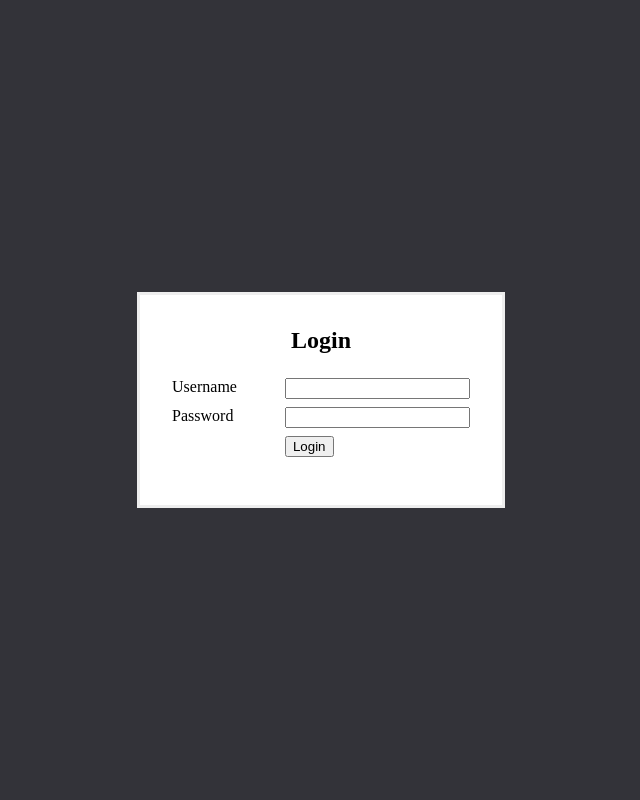
After one commit to laszlokorte/db-hierarchy, a Symfony app: template templates/security/login_form.html.twig in a window 1280 px wide. The commit adds this page. Shown: the whole page, without its empty margins (319-959 px from the left). Run offline with Twig, Linux system fonts and the light colour scheme; the template is opened without the code that fills it, so the values that code supplies are empty; some libraries are stand-ins or nearby versions.

Commit message:
add login

```diff
--- a/templates/base.html.twig
+++ b/templates/base.html.twig
@@ -1,5 +1,5 @@
 <!DOCTYPE html>
-<html>
+<html class="html-root">
     <head>
         {% block html_head %}
         <meta charset="UTF-8">
@@ -9,6 +9,15 @@
         {% block html_stylesheets %}
             {#{{ encore_entry_link_tags('app') }}#}
             <style>
+                .html-root {
+                    height: 100%;
+                }
+
+                .html-body {
+                    height: 100%;
+                    margin: 0;
+                }
+
                 .data-table {
                     min-width: 100%;
                 }
@@ -62,6 +71,53 @@
                     border: none;
                     border-radius: 3px;
                 }
+
+                .icon-link {
+                    text-decoration: none;
+                }
+
+                .plain-list {
+                    list-style: none;
+                    margin: 0;
+                    padding: 0;
+                }
+
+                .flash-message {
+                    padding: 1em;
+                    margin: 0.5em 0;
+                }
+
+                .flash-message.success {
+                    background: #ccffcc;
+                }
+
+                .prompt-box {
+                    border: 3px solid #eee;
+                    padding: 2em;
+                    background: #fff;
+                }
+
+                .prompt-titel {
+                    margin: 0 0 1em;
+                    text-align: center;
+                }
+
+                .prompt-container {
+                    height: 100%;
+                    display: grid;
+                    align-items: center;
+                    justify-content: center;
+                    background: #333339;
+                }
+
+                .prompt-error {
+                    text-align: center;
+                    color: #a00;
+                }
+
+                a:not([class]) {
+                    color: #034;
+                }
             </style>
         {% endblock %}
 
@@ -70,7 +126,7 @@
         {% endblock %}
         {% endblock %}
     </head>
-    <body>
+    <body class="html-body">
         {% block html_body %}
 
             {% block area_main %}
--- a/templates/hierarchy/edit_node.html.twig
+++ b/templates/hierarchy/edit_node.html.twig
@@ -22,7 +22,7 @@
 
 <form action="{{ path('update_node',{key: key, id:id}) }}" method="post" accept-charset="utf-8">
     <dl class="form-container">{% for field in fields %}
-        <dt class="form-container-label"><label for="field_{{field}}">{{field|capitalize}}</label> <a href="{{ path('show_node_field',{key, id, field}) }}" title="" target="_blank">View</a></dt>
+        <dt class="form-container-label"><label for="field_{{field}}">{{field|capitalize}}</label><a class="icon-link" href="{{ path('show_node_field',{key, id, field}) }}" title="" target="_blank">➥</a></dt>
         <dd class="form-container-field">
         <input type="text" id="field_{{field}}" name="field[{{field}}]" value="{{ node.self[field]|join }}">
     {% endfor %}</dd>
--- a/templates/hierarchy/show_node.html.twig
+++ b/templates/hierarchy/show_node.html.twig
@@ -42,7 +42,7 @@
 
 <form action="{{ path('update_node',{key: key, id:id}) }}" method="post" accept-charset="utf-8">
     <dl class="form-container">{% for field in fields %}
-        <dt class="form-container-label"><label for="field_{{field}}">{{field|capitalize}}</label> <a href="{{ path('show_node_field',{key, id, field}) }}" title="">View</a></dt>
+        <dt class="form-container-label"><label for="field_{{field}}">{{field|capitalize}}</label><a class="icon-link" href="{{ path('show_node_field',{key, id, field}) }}" title="" target="_blank">➥</a></dt>
         <dd class="form-container-field">
         <input type="text" id="field_{{field}}" name="field[{{field}}]" value="{{ node.self[field]|join }}">
     {% endfor %}</dd>
--- /dev/null
+++ b/templates/security/login_form.html.twig
@@ -0,0 +1,38 @@
+{% extends 'base.html.twig' %}
+
+{% block html_body %}
+    <div class="prompt-container">
+    	<div class="prompt-box">
+    		<h2 class="prompt-titel">Login</h2>
+
+    		<form action="{{ path('security_login') }}" method="post" accept-charset="utf-8">
+
+    		{% if error %}
+    			<p class="prompt-error">
+    				{{ error.messageKey|trans(error.messageData, 'security') }}
+    			</p>
+    		{% endif %}
+
+    			<div class="prompt-body">
+    				<dl class="form-container">
+				        <dt class="form-container-label"><label for="">Username</label></dt>
+				        <dd class="form-container-field">
+				        	<input type="text" name="_username" value="{{lastUsername}}">
+				        </dd>
+				        <dt class="form-container-label"><label for="">Password</label></dt>
+				        <dd class="form-container-field">
+				        	<input type="password" name="_password">
+				        </dd>
+				        <dt class="form-container-spacer"></dt>
+				        <dd class="form-container-buttons">
+				        	<input type="hidden" name="_csrf_token"
+	        value="{{ csrf_token('authenticate') }}"
+	    >
+				            <button class="form-button">Login</button>
+				        </dd>
+				    </dl>
+    			</div>
+    		</form>
+    	</div>
+    </div>
+{% endblock %}
```
Also changed, not shown: src/Controller/HierarchyController.php (+13 -4 lines), src/Controller/SecurityController.php (added, +24 -0 lines), src/Hierarchy/Repository.php (+29 -56 lines), templates/hierarchy/ask_delete_node.html.twig (+8 -5 lines), templates/hierarchy/base.html.twig (+15 -0 lines), 1 other file.
